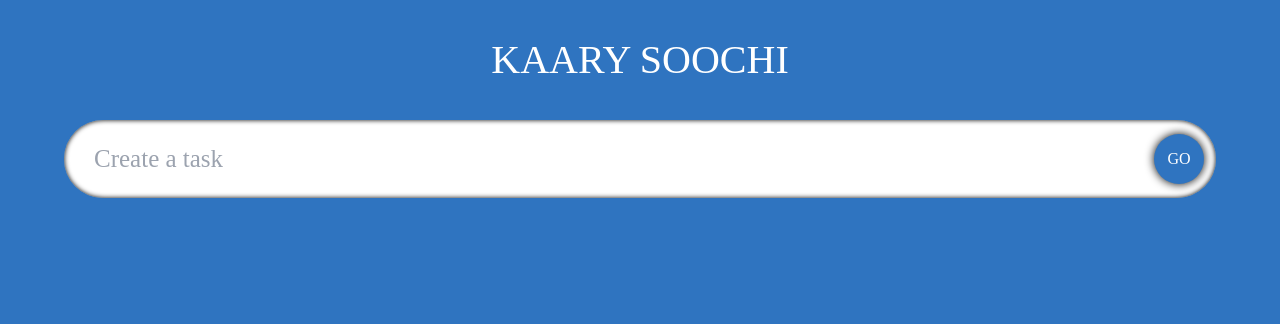
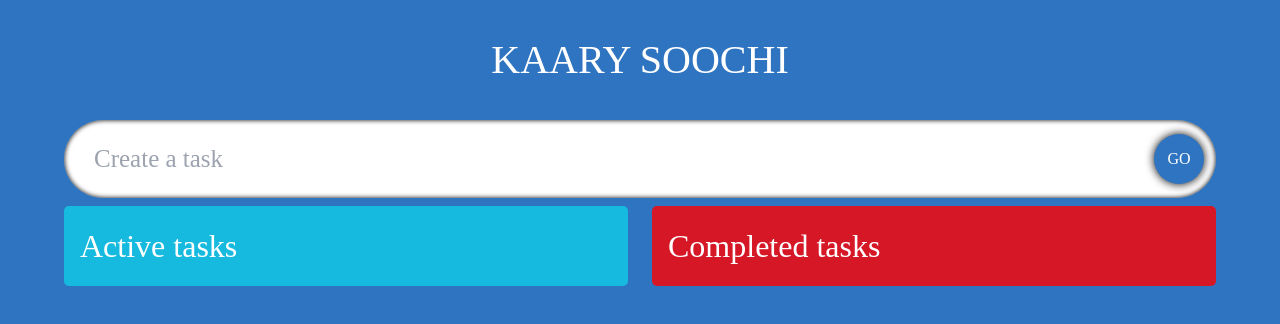
Before and after one commit to Anant123321/TodoList-React-TS, a React app: page / in a window 1280 px wide. Shown: the top 324 px of the page. Built offline with nearby package versions, Linux system fonts and the light colour scheme; a web font is replaced by a local one.

Commit message:
Pending and comleted section added

```diff
--- a/package.json
+++ b/package.json
@@ -18,6 +18,7 @@
     "autoprefixer": "^10.4.17",
     "postcss-cli": "^11.0.0",
     "react": "^18.2.0",
+    "react-beautiful-dnd": "^13.1.1",
     "react-dom": "^18.2.0",
     "react-icons": "^5.0.1",
     "tailwindcss": "^3.4.1"
--- a/src/components/TodoCard/index.css
+++ b/src/components/TodoCard/index.css
@@ -2,12 +2,18 @@
   display: flex;
   flex-direction: row;
   align-items: center;
-  width: 29.5%;
+  width: 100%;
   border-radius: 5px;
   padding: 20px;
   margin-top: 15px;
   background-image: url('https://img.freepik.com/free-photo/crumpled-yellow-paper-background-close-up_60487-2390.jpg?size=626&ext=jpg');
   flex-wrap: wrap;
+  cursor: pointer;
+}
+
+.todo-card:hover {
+  transform: scale(1.03);
+  box-shadow: 0px 0px 5px rgba(0, 0, 0, 0.8);
 }
 
 .todo-icons {
@@ -27,15 +33,3 @@
   cursor: pointer;
   font-size: 16px;
 }
-
-@media (max-width: 1200px) {
-  .todo-card {
-    width: 40%;
-  }
-}
-
-@media (max-width: 700px) {
-  .todo-card {
-    width: 90%;
-  }
-}
--- a/src/components/TodoList/index.css
+++ b/src/components/TodoList/index.css
@@ -1,7 +1,46 @@
-.todo-list {
-  width: 90%;
+.todo-list-pending {
+  width: 100%;
   display: flex;
   flex-direction: column;
   justify-content: space-evenly;
-  align-items: center;
+  background-color: rgba(0, 255, 255, 0.5);
+  padding: 16px;
+  border-radius: 5px;
+  /* align-items: center; */
 }
+.todo-list-completed {
+  width: 100%;
+  padding: 16px;
+  display: flex;
+  flex-direction: column;
+  justify-content: space-evenly;
+  background-color: rgba(255, 0, 0, 0.8);
+  border-radius: 5px;
+  margin-left: 24px;
+  /* align-items: center; */
+}
+
+.todo-list-container {
+  width: 90%;
+  display: flex;
+  flex-direction: row;
+  justify-content: space-between;
+  align-items: flex-start;
+  margin-top: 8px;
+  border-radius: 10px;
+}
+
+@media (max-width: 700px) {
+  .todo-list-container {
+    flex-direction: column;
+  }
+  .todo-list-completed {
+    margin-top: 12px;
+    margin-left: 0px;
+  }
+}
+
+.task-title {
+  color: white;
+  font-size: 32px;
+}
--- a/src/components/TodoList/index.tsx
+++ b/src/components/TodoList/index.tsx
@@ -1,4 +1,4 @@
-import { COMPLETED } from '../../constants'
+import { COMPLETED, PENDING } from '../../constants'
 import { TodoType } from '../../types/Todo'
 import TodoCard from '../TodoCard'
 import './index.css'
@@ -35,9 +35,17 @@ const TodosList: React.FC<Props> = ({ todoList, setTodoList }) => {
     })
     setTodoList(updatedList)
   }
+  const pendingTodos: TodoType[] = todoList.filter((todo) => {
+    return todo.status === PENDING
+  })
+  const completedTodos: TodoType[] = todoList.filter((todo) => {
+    return todo.status === COMPLETED
+  })
   return (
-    <div className="todo-list">
-      {todoList.map((todo) => {
+    <div className="todo-list-container">
+      <div className="todo-list-pending">
+        <p className="task-title">Active tasks</p>
+        {pendingTodos.map((todo) => {
           return (
             <TodoCard
               key={todo.id}
@@ -49,6 +57,21 @@ const TodosList: React.FC<Props> = ({ todoList, setTodoList }) => {
           )
         })}
       </div>
+      <div className="todo-list-completed">
+        <p className="task-title">Completed tasks</p>
+        {completedTodos.map((todo) => {
+          return (
+            <TodoCard
+              key={todo.id}
+              todo={todo}
+              deleteTodo={deleteTodo}
+              completeTodo={completeTodo}
+              updateTodo={updateTodo}
+            />
+          )
+        })}
+      </div>
+    </div>
   )
 }
 
```
Also changed, not shown: 1 other file (tests, documents, lock files or other folders). Lines whose indentation alone changed are shown as unchanged.
